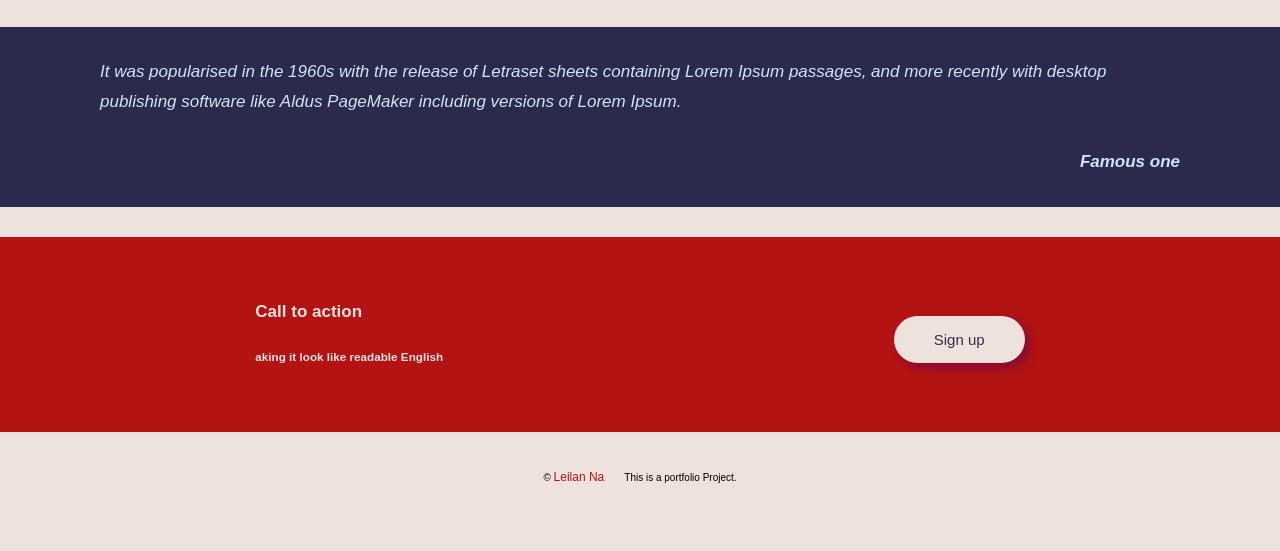
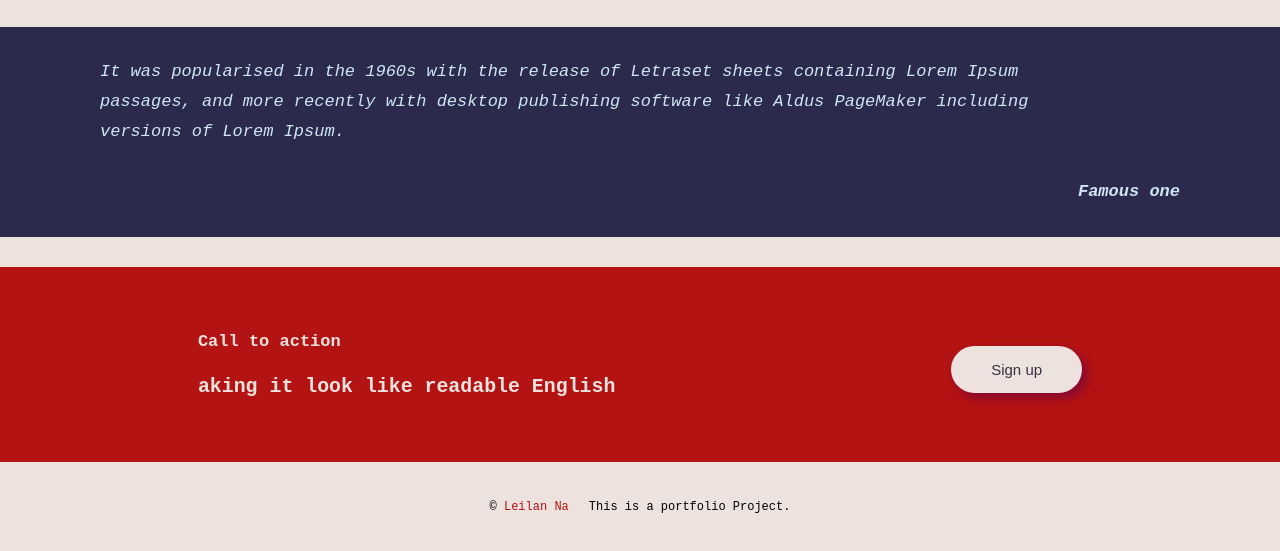
Before and after one commit to LeilanNaeimi/odin-landing, a plain HTML site: page index.html in a window 1280 px wide. Shown: the part 653-1204 px from the top of the page. Before the commit the page ends 1176 px from the top, so only its background shows below. Drawn offline with Linux system fonts and the light colour scheme.

Commit message:
change font size

```diff
--- a/style.css
+++ b/style.css
@@ -4,7 +4,7 @@
 }
 
 body {
-  font-family: Nunito Sans, sans-serif;
+  font-family: monospace;
   font-weight: 400;
   line-height: 3rem;
   background-size: cover;
@@ -42,6 +42,10 @@ a {
   color: #eee2de;
   margin-right: 2rem;
   transition: all 0.3s;
+}
+
+a:visited {
+  color: #cee6f3;
 }
 
 .links {
@@ -172,6 +176,7 @@ h4 {
   color: #eee2de;
   margin-bottom: 3rem;
   padding: 3rem;
+  font-size: 1.7rem;
 }
 
 .text4 {
@@ -188,11 +193,12 @@ h4 {
 footer {
   text-align: center;
   margin-bottom: 3rem;
+  font-size: 1.2rem;
 }
 
-.Github-link {
+.Github-link,
+.Github-link:visited {
   color: #b31312;
-  font-size: 1.2rem;
 }
 
 .Github-link:hover {
```
